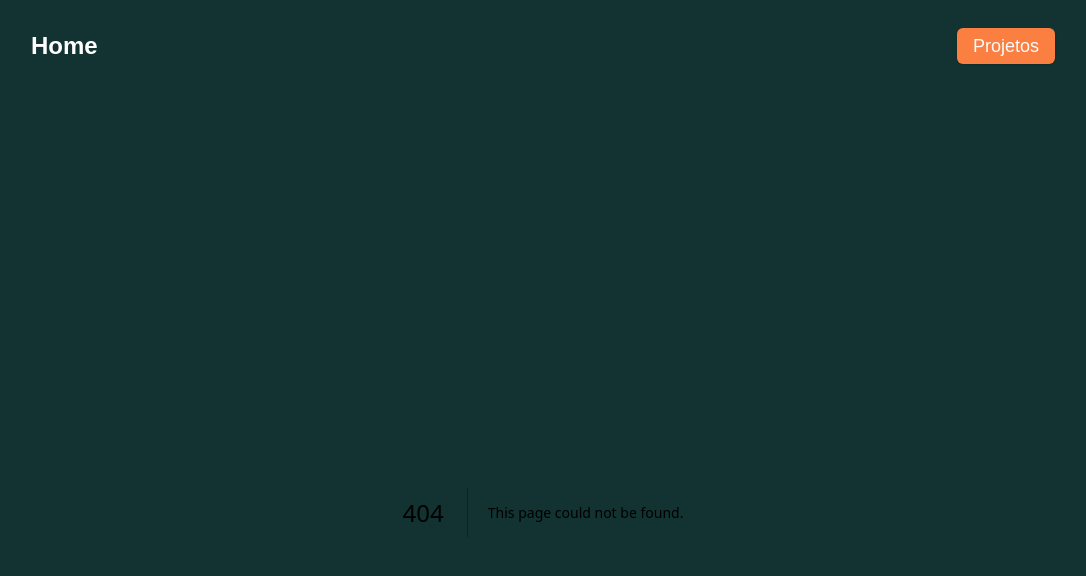
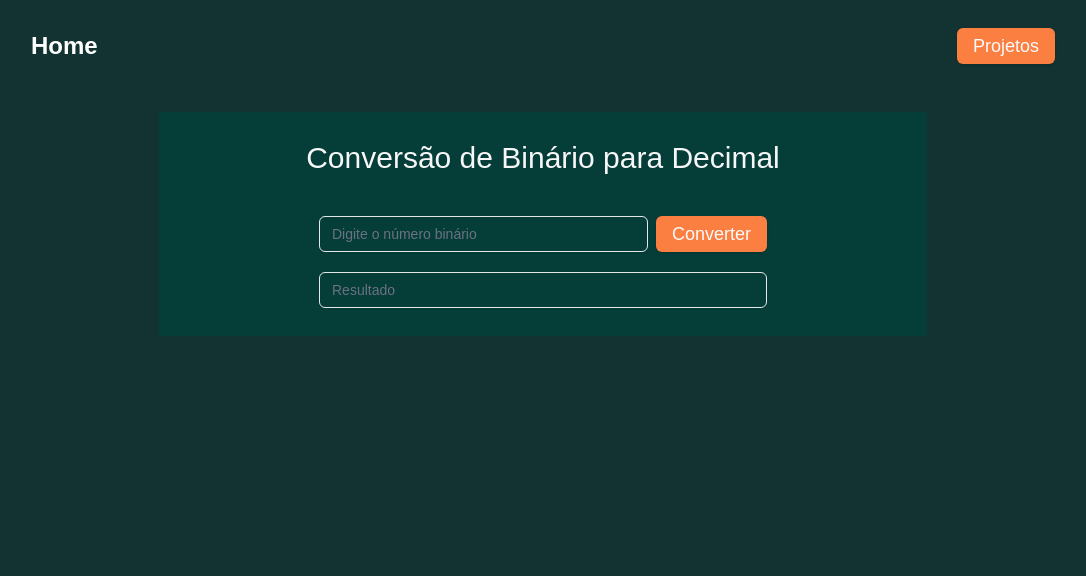
Before and after one commit to NosborCT/all_projects, a Next.js app: page /pages/bin2dec in a window 1280 px wide. Before the commit this address had no page. Shown: the top 576 px of the page, without its empty margins (97-1183 px from the left). Built offline with nearby package versions, Linux system fonts and the light colour scheme.

Commit message:
Feat: Criando o componente que realiza a conversão dos números binários para decimais

```diff
--- /dev/null
+++ b/src/app/pages/bin2dec/convert.tsx
@@ -0,0 +1,80 @@
+import { useState } from "react";
+import { Button } from "@/components/ui/button";
+import { Input } from "@/components/ui/input";
+
+const Bin2Dec = () => {
+  const [binaryText, setBinaryText] = useState("");
+  const [decimalText, setDecimalText] = useState("");
+  const [errorMessage, setErrorMessage] = useState("");
+
+  // Função de conversão
+  const convert = () => {
+    // Verifica se a entrada contém apenas 0s e 1s
+    if (binaryText.match(/^[0-1]+$/g) === null) {
+      setErrorMessage("Digite apenas 0 ou 1");
+      return;
+    }
+
+    setErrorMessage(""); // Reset na mensagem de erro
+
+    // Converte o texto binário para um array de números invertidos
+    const reversedBinaryText = binaryText
+      .split("")
+      .map(Number)
+      .reverse();
+
+    // Calcula o número decimal
+    const result = reversedBinaryText.reduce(
+      (accumulator, currentValue, idx) =>
+        accumulator + currentValue * Math.pow(2, idx),
+      0
+    );
+
+    setDecimalText(result);
+  };
+
+  return (
+    <main className="max-w-3xl w-full p-7 bg-[#053D39]">
+      <div className="flex flex-col items-center">
+        <h1 className="text-[#f7f7f7] text-3xl">
+          Conversão de Binário para Decimal
+        </h1>
+      </div>
+
+      <div className="flex text-[#f7f7f7] flex-col items-center mt-10">
+        <div className="flex items-center w-full max-w-md space-x-2">
+          <Input
+            type="text"
+            id="binaryInput"
+            placeholder="Digite o número binário"
+            value={binaryText}
+            onChange={(e) => setBinaryText(e.target.value)}
+          />
+          <Button
+            onClick={convert}
+            className="transition duration-300 bg-[#FC7F42] hover:bg-[#D9D9D9] hover:text-black text-lg"
+            type="button"
+          >
+            Converter
+          </Button>
+        </div>
+
+        {errorMessage && (
+          <span className="text-red-500 mt-2">{errorMessage}</span>
+        )}
+
+        <div className="max-w-md w-full mt-5">
+          <Input
+            type="text"
+            placeholder="Resultado"
+            value={decimalText}
+            readOnly
+            className="w-full"
+          />
+        </div>
+      </div>
+    </main>
+  );
+};
+
+export default Bin2Dec;
--- /dev/null
+++ b/src/app/pages/bin2dec/page.tsx
@@ -0,0 +1,15 @@
+"use client"
+import Convert from "./convert";
+
+
+
+
+const Bin2Dec = () => {
+  return (
+    <>
+        <Convert/>
+    </>
+  );
+};
+
+export default Bin2Dec;
```
